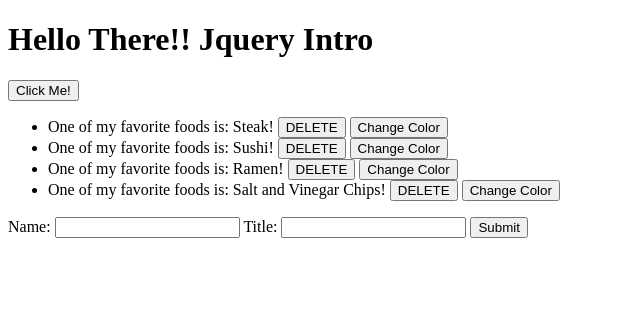
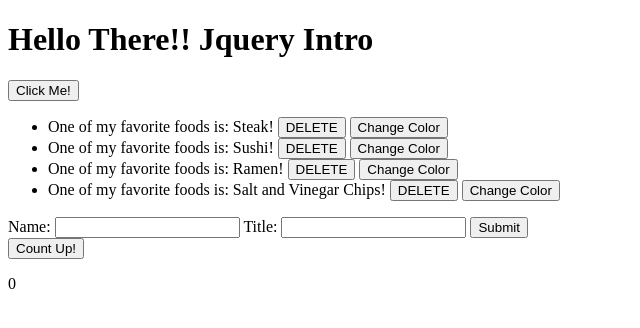
Before and after one commit to ThomasB-Shaw/tbJqueryNotes, a plain HTML site: page index.html in a window 1280 px wide. Both pictures are taken after a click on the button "Click Me!". Shown: the whole page, without its empty margins (0-640 px from the left). Drawn offline with Linux system fonts and the light colour scheme.

Commit message:
FInal Notes

```diff
--- a/index.html
+++ b/index.html
@@ -23,7 +23,8 @@
             <input id="title" type="text"/>
             <button id="submitForm">Submit</button>
         </div>
-
+        <button id="counter">Count Up!</button>
+        <p id="count"></p>
 
     </main>
 </body>
--- a/scripts.js
+++ b/scripts.js
@@ -1,6 +1,7 @@
 console.log('Hello there');
-let favFoods = ['Steak','Sushi','Ramen','Salt and Vinegar Chips']
-let employees = []
+let favFoods = ['Steak','Sushi','Ramen','Salt and Vinegar Chips'];
+let employees = [];
+let count = 0;
 
 // event #2
 $(document).ready(onReady);
@@ -15,7 +16,9 @@ function onReady() {
     $('#favoriteFoods').on('click', '.deleteBtn' , deleteFunc);
     $('#favoriteFoods').on('click', '.changeColor' , colorChange);
     $('#submitForm').on('click', submitFormFunc); //event listener
+    $('#counter').on('click', countUp);
 
+    $('#count').text(count);
 
     // using a forLoop to append an Array
     // let ulFoods = $('#favoriteFoods')
@@ -32,6 +35,14 @@ function onReady() {
 }
 
 /////////////////////////////////////////////////////////////////////////////////////////////////////
+
+
+function countUp() {
+    // count = count + 1
+    count++;
+    $('#count').text(count);
+}
+
 
 function submitFormFunc() {
 
@@ -74,7 +85,8 @@ onReady();
 
 
 function buttonClicked() {
-    let ulFoods = $('#favoriteFoods')
+    let ulFoods = $('#favoriteFoods');
+    ulFoods.empty(); // Clears out UL to append a fresh list
     for (let i = 0; i < favFoods.length; i++) {
         ulFoods.append(`<li> One of my favorite foods is: ${favFoods[i]}!
         <button class = "deleteBtn">DELETE</button>
```
